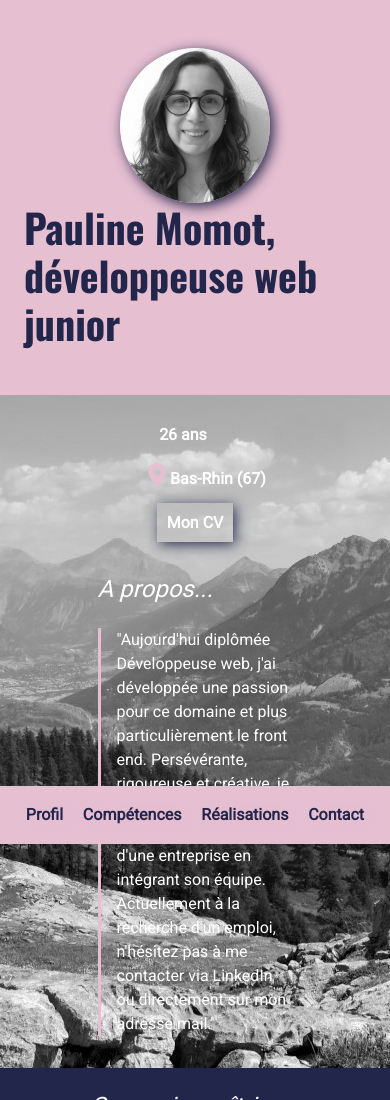
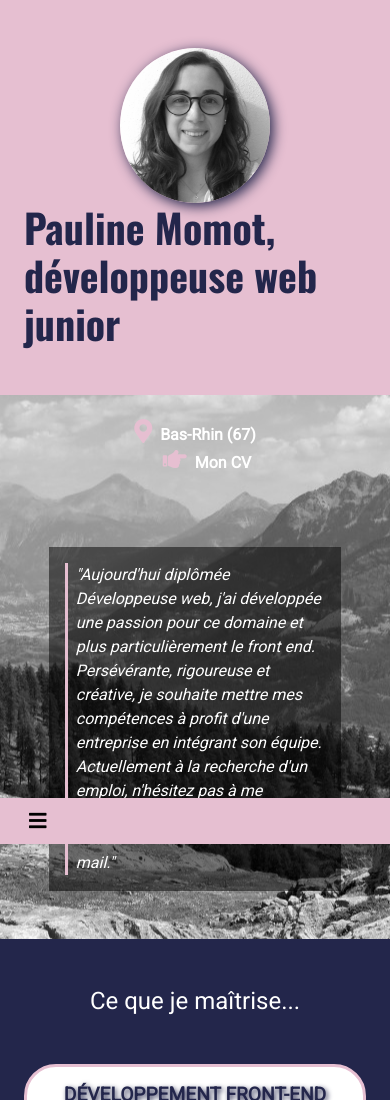
Before and after one commit to paulinemmt/eportfolio, a plain HTML site: page index.html in a window 390 px wide. Shown: the top 1100 px of the page. Drawn offline with nearby package versions, Linux system fonts and the light colour scheme.

Commit message:
Barre de navigation responsive

```diff
--- a/assets/css/sass/base/_typography.scss
+++ b/assets/css/sass/base/_typography.scss
@@ -9,28 +9,27 @@ main{
     font-family: 'Roboto', sans-serif;
     color: $primary-color;
     font-weight: bold;
-    // border-bottom: 0.1rem solid $secondary-color;
     border: 0.1rem solid $secondary-color;
-    transition : transform 500ms, border 500ms, text-shadow 500ms;
+    transition : border 500ms, text-shadow 500ms;
     padding-bottom: 0;
     padding-top: 0;
     text-shadow: 0.2rem 0.2rem 0.8rem $secondary-color;
     &:hover{
         color: $primary-color;
-        transform: scale(1.2);
-        // border-bottom: 0.1rem solid $primary-color;
-        // border: 0.1rem solid $primary-color;
-        // border-radius: 30% 30%;
+        text-decoration: underline;
         text-shadow: 0.2rem 0.2rem 0.8rem $primary-color;
     }
+}
+.navbar-toggler-icon{
+    color: $primary-color;
+    border: 1rem solid #fff;
 }
 .cv-link{
     color: #fff;
     padding-left: 1rem;
-    // border : 0.1rem solid $secondary-color;
-    box-shadow: 0.2rem 0.2rem 0.8rem $primary-color;
+    // box-shadow: 0.2rem 0.2rem 0.8rem $primary-color;
     padding: 0.6rem;
-    transition: background-color 1000ms, padding 1000ms;
+    transition: background-color 1000ms, padding 1000ms, color 1000ms;
     &:hover{
         padding: 0.6rem;
         color: $primary-color;
@@ -41,7 +40,7 @@ main{
 .contact-logo{
     a{
         color:#fff;
-        font-size: 4rem;
+        font-size: 3rem;
         &:hover{
             color:$secondary-color;
         }
@@ -58,7 +57,10 @@ main{
 
 .skill-subtitle{
     color: $primary-color;
+    font-size: 1.2rem;
     font-weight: bold;
+    text-transform: uppercase;
+    text-shadow: 0.1rem 0.1rem 0.3rem $primary-color;
 }
 .logo-langage{
     font-size:5rem;
@@ -129,13 +131,20 @@ main{
 }
 
 .project-title{
-    // font-family:'Oswald', sans-serif;
     font-size: 1.1rem;
     padding-top: 1rem;
     padding-bottom: 1rem;
 }
 
-.logo-localisation{
+.logo-localisation, .logo-cv{
     font-size: 1.5rem;
     color: $secondary-color;
 }
+// .logo-cv{
+//     font-size: 1.5rem;
+//     color: $secondary-color;
+//     transition: 1000ms color;
+//     &:hover{
+//         color: $primary-color;
+//     }
+// }
--- a/assets/css/sass/layouts/_main.scss
+++ b/assets/css/sass/layouts/_main.scss
@@ -4,6 +4,9 @@
     color: #fff;
     background-attachment:fixed;
     background-repeat: no-repeat;
+}
+.about-bg{
+    background-color: rgba(0,0,0,0.5);
 }
 .contact-bg, .competence-bg{
     background-color: $primary-color;
--- a/index.html
+++ b/index.html
@@ -11,6 +11,7 @@
     <link rel="stylesheet" href="assets/css/styles.css">
     <link rel="stylesheet" href="https://maxcdn.bootstrapcdn.com/bootstrap/4.0.0/css/bootstrap.min.css"
         integrity="sha384-Gn5384xqQ1aoWXA+058RXPxPg6fy4IWvTNh0E263XmFcJlSAwiGgFAW/dAiS6JXm" crossorigin="anonymous">
+        <script   src="https://code.jquery.com/jquery-1.12.4.min.js"   integrity="sha256-ZosEbRLbNQzLpnKIkEdrPv7lOy9C27hHQ+Xp8a4MxAQ="   crossorigin="anonymous"></script>
     <link href="https://fonts.googleapis.com/css2?family=Oswald:wght@700&family=Roboto&display=swap" rel="stylesheet">
     <script src="https://maxcdn.bootstrapcdn.com/bootstrap/4.0.0/js/bootstrap.min.js"
         integrity="sha384-JZR6Spejh4U02d8jOt6vLEHfe/JQGiRRSQQxSfFWpi1MquVdAyjUar5+76PVCmYl"
@@ -24,20 +25,21 @@
 <body>
 
     <header class="container-fluid p-0">
+
         <div class="row">
-            <nav class="navbar fixed-bottom navbar-expand nav-bg">
-                <!-- <button class="navbar-toggler" type="button" data-toggle="collapse" data-target="#navbarNavAltMarkup"
+            <nav class="navbar fixed-bottom navbar-expand-lg nav-bg text-right">
+                <button class="navbar-toggler" type="button" data-toggle="collapse" data-target="#navbarNavAltMarkup"
                     aria-controls="navbarNavAltMarkup" aria-expanded="false" aria-label="Toggle navigation">
-                    <span class="navbar-toggler-icon"></span>
-                </button> -->
-                <!-- <div class="collapse navbar-collapse" id="navbarNavAltMarkup"> -->
-                <div class="navbar-nav w-100 d-flex justify-content-around">
-                    <a class="nav-item nav-link active my-2" href="#profil">Profil</a>
-                    <a class="nav-item nav-link my-2" href="#competences">Compétences</a>
-                    <a class="nav-item nav-link my-2" href="#realisations">Réalisations</a>
-                    <a class="nav-item nav-link my-2" href="#contact">Contact</a>
+                    <i class="fas fa-bars"></i>
+                </button>
+                <div class="collapse navbar-collapse" id="navbarNavAltMarkup">
+                <ul class="navbar-nav w-100 d-flex justify-content-center text-uppercase">
+                    <li class="nav-item"><a class="nav-link active my-2" href="#profil">Profil</a></li>
+                    <li class="nav-item"><a class="nav-item nav-link my-2" href="#competences">Compétences</a></li>
+                    <li class="nav-item"><a class="nav-item nav-link my-2" href="#realisations">Réalisations</a></li>
+                    <li class="nav-item"><a class="nav-item nav-link my-2" href="#contact">Contact</a></li>
+                </ul>
                 </div>
-                <!-- </div> -->
             </nav>
         </div>
         <div class="row d-flex flex-row py-5 mx-auto main-title-bg">
@@ -52,16 +54,18 @@
 
         <!-- PROFIL -->
         <section id="profil" class="row mx-auto profil-bg">
-            <div class="row d-flex flex-column align-items-center justify-content-center mx-auto mb-3">
-                <aside class="my-4 text-center d-md-flex align-items-around">
-                    <p class="mr-4 pt-1 font-weight-bold">26 ans</p>
-                    <p class="ml-4 font-weight-bold"><i class="fas fa-map-marker-alt logo-localisation"></i> Bas-Rhin
+            <div class="row d-flex flex-column align-items-center justify-content-center mx-auto mb-5">
+                <aside class="my-4 text-center d-md-flex align-items-center">
+                    <p class="m-auto font-weight-bold"><i
+                            class="fas fa-map-marker-alt mr-2 logo-localisation"></i>Bas-Rhin
                         (67)</p>
-                    <p class="mr-4 pt-1 font-weight-bold"><a href="assets/images/pauline_momot_cv.pdf" target="blank"
-                            class="ml-4 font-weight-bold cv-link">Mon CV</a></p>
+                    <p class="m-auto font-weight-bold"><a href="assets/images/pauline_momot_cv.pdf" target="blank"
+                            class="ml-4 font-weight-bold cv-link"><i
+                                class="fas fa-hand-point-right mr-2 logo-cv"></i>Mon CV</a></p>
                 </aside>
-                <h2 class="w-50 font-italic mb-4 subtitle-main">A propos...</h2>
-                <p class="w-50 pl-3 profil-text"> "Aujourd'hui diplômée Développeuse web, j'ai développée une passion
+                <div class="w-75 p-3 mt-5 about-bg">
+                    <p class="w-100 pl-2 mb-0 font-italic profil-text">"Aujourd'hui diplômée Développeuse web, j'ai
+                        développée une passion
                         pour
                         ce domaine et plus particulièrement le front end.
                         Persévérante, rigoureuse et créative, je souhaite mettre mes compétences à profit d'une
@@ -72,13 +76,13 @@
                         directement
                         sur
                         mon adresse mail." </p>
-
+                </div>
             </div>
         </section>
 
         <!-- SKILLS -->
         <section id="competences" class="row m-0 p-4 d-flex flex-column text-center competence-bg">
-            <h2 class="w-100 font-italic ml-0 pb-4 subtitle-main">Ce que je maîtrise...</h2>
+            <h2 class="w-100 ml-0 pt-4 pb-5 subtitle-main">Ce que je maîtrise...</h2>
             <div id="langage-competence" class="d-flex flex-row text-center justify-content-around flex-wrap">
 
                 <!-- FRONTEND -->
@@ -95,7 +99,8 @@
                                             class="fas fa-circle skill-level"></i><i
                                             class="fas fa-circle skill-level"></i><i
                                             class="fas fa-circle skill-level"></i><i
-                                        class="fas fa-circle skill-level"></i><i class="far fa-circle skill-level"></i>
+                                            class="fas fa-circle skill-level"></i><i
+                                            class="far fa-circle skill-level"></i>
                                     </p>
                                 </div>
                             </div>
@@ -108,7 +113,8 @@
                                             class="fas fa-circle skill-level"></i><i
                                             class="fas fa-circle skill-level"></i><i
                                             class="fas fa-circle skill-level"></i><i
-                                        class="fas fa-circle skill-level"></i><i class="far fa-circle skill-level"></i>
+                                            class="fas fa-circle skill-level"></i><i
+                                            class="far fa-circle skill-level"></i>
                                     </p>
                                 </div>
                             </div>
@@ -121,7 +127,8 @@
                                             class="fas fa-circle skill-level"></i><i
                                             class="fas fa-circle skill-level"></i><i
                                             class="fas fa-circle skill-level"></i><i
-                                        class="fas fa-circle skill-level"></i><i class="far fa-circle skill-level"></i>
+                                            class="fas fa-circle skill-level"></i><i
+                                            class="far fa-circle skill-level"></i>
                                     </p>
                                 </div>
                             </div>
@@ -135,7 +142,8 @@
                                             class="fas fa-circle skill-level"></i><i
                                             class="fas fa-circle skill-level"></i><i
                                             class="fas fa-circle skill-level"></i><i
-                                        class="fas fa-circle skill-level"></i><i class="far fa-circle skill-level"></i>
+                                            class="fas fa-circle skill-level"></i><i
+                                            class="far fa-circle skill-level"></i>
                                     </p>
                                 </div>
                             </div>
@@ -148,7 +156,8 @@
                                             class="fas fa-circle skill-level"></i><i
                                             class="fas fa-circle skill-level"></i><i
                                             class="fas fa-circle skill-level"></i><i
-                                        class="far fa-circle skill-level"></i><i class="far fa-circle skill-level"></i>
+                                            class="far fa-circle skill-level"></i><i
+                                            class="far fa-circle skill-level"></i>
                                     </p>
                                 </div>
                             </div>
@@ -161,7 +170,8 @@
                                             class="fas fa-circle skill-level"></i><i
                                             class="fas fa-circle skill-level"></i><i
                                             class="fas fa-circle skill-level"></i><i
-                                        class="far fa-circle skill-level"></i><i class="far fa-circle skill-level"></i>
+                                            class="far fa-circle skill-level"></i><i
+                                            class="far fa-circle skill-level"></i>
                                     </p>
                                 </div>
                             </div>
@@ -312,9 +322,9 @@
         </section>
 
         <!-- PROJECT -->
-        <section id="realisations" class="">
+        <section id="realisations" class="text-center">
 
-            <h2 class="w-75 ml-5 mt-5 mb-3 font-italic subtitle-main">Mes projets déjà réalisés...</h2>
+            <h2 class="w-100 mt-5 mb-3 subtitle-main">Mes projets déjà réalisés...</h2>
 
             <div id="carousel1" class="total-carousel mb-4">
 
@@ -512,8 +522,8 @@
 
         <!-- CONTACT -->
         <section id="contact" class="row pb-1 mx-auto contact-bg d-flex flex-column">
-            <h2 class="font-italic mt-3 mb-1 text-center subtitle-main">Contactez-moi !
-            </h2>
+            <!-- <h2 class="font-italic mt-3 mb-1 text-center subtitle-main">Contactez-moi !
+            </h2> -->
             <!-- <form method="post">
                 <label>Email</label>
                 <input type="email" name="email" required><br>
@@ -535,10 +545,12 @@
                 }
             }
             ?> -->
-            <div class=" mx-0 mb-2 pb-3 d-flex flex-row justify-content-around contact-logo">
-                <a href="mailto:pauline.momot@gmail.com"><i class="fas fa-envelope-square"></i></a>
-                <a href="https://www.linkedin.com/in/pauline-momot/" target="blank"><i class="fab fa-linkedin"></i></a>
-                <a href="https://github.com/paulinemmt" target="blank"><i class="fab fa-github-square"></i></a>
+            <div class=" mx-0 mb-2 py-2 d-flex flex-row justify-content-center contact-logo">
+                <a href="mailto:pauline.momot@gmail.com" class="mx-2"><i class="fas fa-envelope-square"></i></a>
+                <a href="https://www.linkedin.com/in/pauline-momot/" class="mx-2" target="blank"><i
+                        class="fab fa-linkedin"></i></a>
+                <a href="https://github.com/paulinemmt" class="mx-2" target="blank"><i
+                        class="fab fa-github-square"></i></a>
             </div>
             <!-- Faire un formulaire pour envoit direct sur l'adresse mail -->
         </section>
```
Also changed, not shown: assets/css/styles.css. Lines whose indentation alone changed are shown as unchanged.
